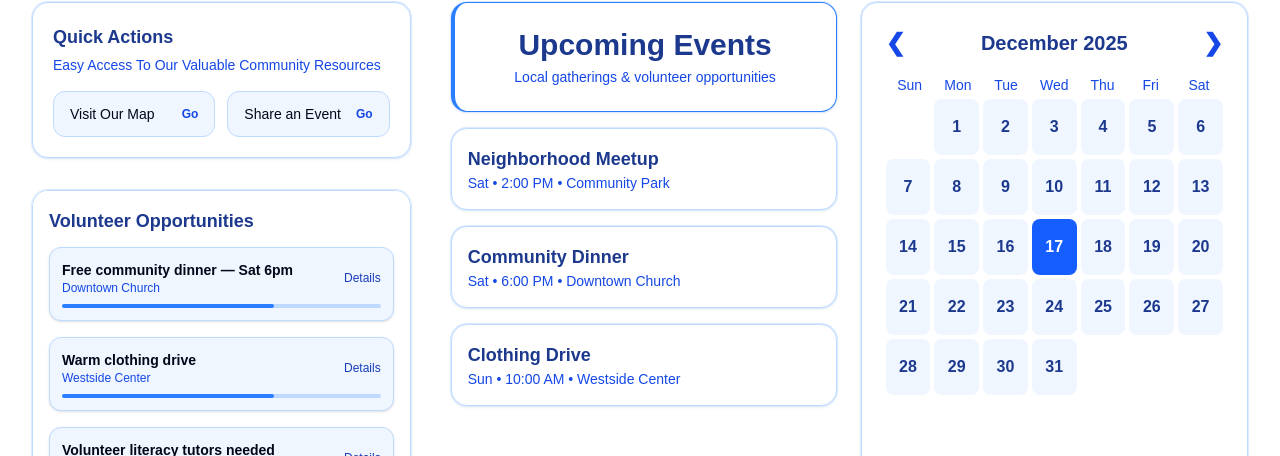
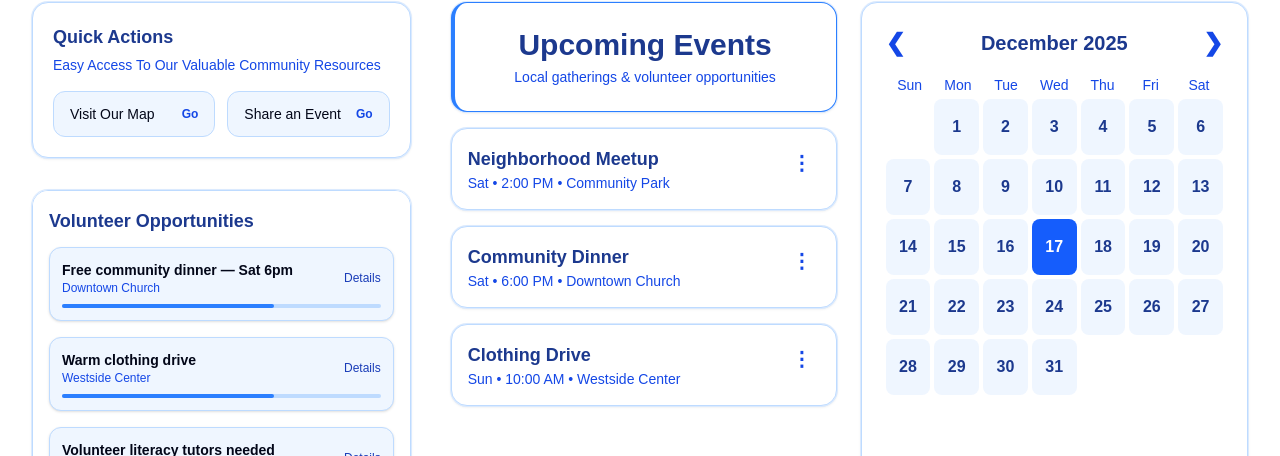
Before and after one commit to TSA-Group/tsa_group_starter, a Next.js app: page / in a window 1280 px wide. Shown: the part 278-734 px from the top of the page. Built offline with nearby package versions, Linux system fonts and the light colour scheme.

Commit message:
Update page.tsx

```diff
--- a/app/page.tsx
+++ b/app/page.tsx
@@ -32,6 +32,7 @@ export default function Home() {
   const year = new Date().getFullYear();
   const [calendarDate, setCalendarDate] = useState(new Date());
   const [openEvent, setOpenEvent] = useState<number | null>(null);
+  const [menuOpenIndex, setMenuOpenIndex] = useState<number | null>(null);
 
   // Get today's date in Texas (Central Time)
   const now = new Date();
@@ -223,11 +224,52 @@ export default function Home() {
                 key={i}
                 layout
                 variants={cardPop}
-                className="bg-white rounded-2xl border border-blue-200 ring-1 ring-blue-100 shadow-sm p-4 cursor-pointer hover:bg-blue-50"
+                className="relative bg-white rounded-2xl border border-blue-200 ring-1 ring-blue-100 shadow-sm p-4 cursor-pointer hover:bg-blue-50"
                 onClick={() => setOpenEvent(openEvent === i ? null : i)}
               >
-                <h3 className="text-lg font-semibold text-blue-900">{event.title}</h3>
-                <p className="text-sm text-blue-700">{event.date} • {event.location}</p>
+                <div className="flex justify-between items-start">
+                  <div>
+                    <h3 className="text-lg font-semibold text-blue-900">{event.title}</h3>
+                    <p className="text-sm text-blue-700">{event.date} • {event.location}</p>
+                  </div>
+
+                  {/* Three-dot menu */}
+                  <div className="relative">
+                    <button
+                      onClick={(e) => {
+                        e.stopPropagation();
+                        setMenuOpenIndex(menuOpenIndex === i ? null : i);
+                      }}
+                      className="text-blue-700 text-xl font-bold px-2 py-1"
+                    >
+                      ⋮
+                    </button>
+
+                    <AnimatePresence>
+                      {menuOpenIndex === i && (
+                        <motion.div
+                          initial={{ opacity: 0, scale: 0.95 }}
+                          animate={{ opacity: 1, scale: 1 }}
+                          exit={{ opacity: 0, scale: 0.95 }}
+                          className="absolute right-0 mt-2 w-32 bg-white border border-blue-200 rounded-xl shadow-lg z-10"
+                          onClick={(e) => e.stopPropagation()}
+                        >
+                          <ul className="flex flex-col">
+                            {["Edit", "Share", "Delete"].map((option) => (
+                              <li
+                                key={option}
+                                className="px-4 py-2 text-sm text-blue-700 hover:bg-blue-50 cursor-pointer"
+                                onClick={() => setMenuOpenIndex(null)}
+                              >
+                                {option}
+                              </li>
+                            ))}
+                          </ul>
+                        </motion.div>
+                      )}
+                    </AnimatePresence>
+                  </div>
+                </div>
 
                 {/* Expandable details inside same card */}
                 <AnimatePresence>
```
